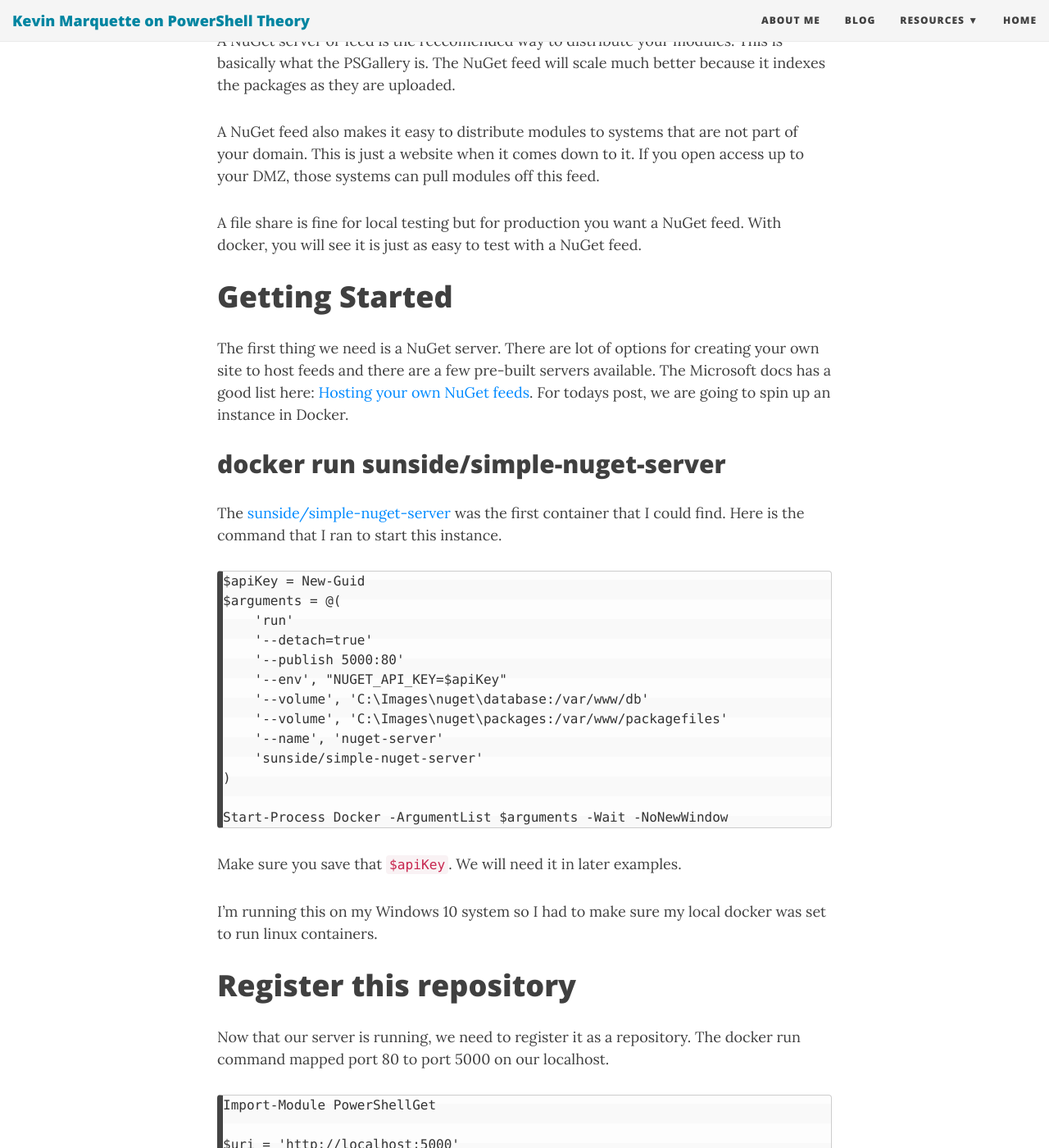
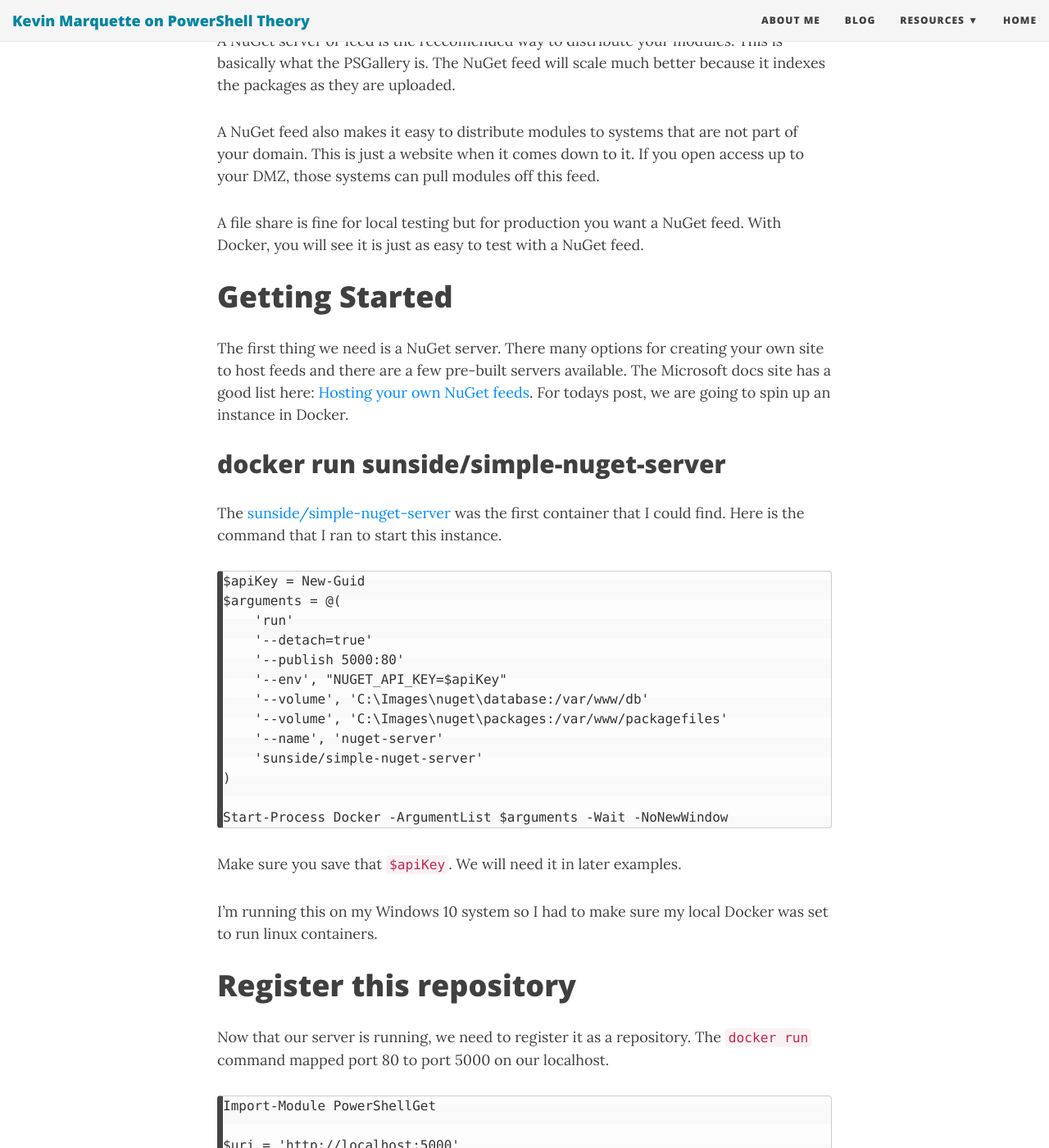
Before and after one commit to KevinMarquette/kevinmarquette.github.io, a Jekyll site: the page built from _posts/2018-03-03-Powershell-Using-a-NuGet-server-for-a-PSRepository.md, in a window 1280 px wide and 1400 px high, scrolled down 720 px. Shown: the whole window at 82% size. Built offline with Jekyll 4.4.1, drawn with Linux system fonts in a browser that asks for light colours; nearby versions of some CDN libraries; some of the changed text lies outside the part shown.

Commit message:
Lee's corrections

```diff
--- a/_posts/2018-03-03-Powershell-Using-a-NuGet-server-for-a-PSRepository.md
+++ b/_posts/2018-03-03-Powershell-Using-a-NuGet-server-for-a-PSRepository.md
@@ -20,11 +20,11 @@ A NuGet server or feed is the reccomended way to distribute your modules. This i
 
 A NuGet feed also makes it easy to distribute modules to systems that are not part of your domain. This is just a website when it comes down to it. If you open access up to your DMZ, those systems can pull modules off this feed.
 
-A file share is fine for local testing but for production you want a NuGet feed. With docker, you will see it is just as easy to test with a NuGet feed.
+A file share is fine for local testing but for production you want a NuGet feed. With Docker, you will see it is just as easy to test with a NuGet feed.
 
 # Getting Started
 
-The first thing we need is a NuGet server. There are lot of options for creating your own site to host feeds and there are a few pre-built servers available. The Microsoft docs has a good list here: [Hosting your own NuGet feeds](https://docs.microsoft.com/en-us/nuget/hosting-packages/overview). For todays post, we are going to spin up an instance in Docker.
+The first thing we need is a NuGet server. There many options for creating your own site to host feeds and there are a few pre-built servers available. The Microsoft docs site has a good list here: [Hosting your own NuGet feeds](https://docs.microsoft.com/en-us/nuget/hosting-packages/overview). For todays post, we are going to spin up an instance in Docker.
 
 
 ## docker run sunside/simple-nuget-server
@@ -47,12 +47,12 @@ The [sunside/simple-nuget-server](https://hub.docker.com/r/sunside/simple-nuget-
 
 Make sure you save that `$apiKey`. We will need it in later examples.
 
-I'm running this on my Windows 10 system so I had to make sure my local docker was set to run linux containers.
+I'm running this on my Windows 10 system so I had to make sure my local Docker was set to run linux containers.
 
 
 # Register this repository
 
-Now that our server is running, we need to register it as a repository. The docker run command mapped port 80 to port 5000 on our localhost.
+Now that our server is running, we need to register it as a repository. The `docker run` command mapped port 80 to port 5000 on our localhost.
 
     Import-Module PowerShellGet
 
@@ -90,4 +90,4 @@ The focus of this article was on Modules, but you can use NuGet to distribute ot
 
 I found that having them in the same feed creates a lot of clutter and makes your feed more confusing. Running `Find-Package` would list your modules. If you called `Install-Package` on a module, it does not install it like `Install-Module` would. Create different feeds for different package types.
 
-This docker container is the simplest NuGet server possible so it only supports the one feed. If you use any of the pre-packaged NuGet servers, then you should have the option to configure more feeds.
+This Docker container is the simplest NuGet server possible so it only supports the one feed. If you use any of the pre-packaged NuGet servers, then you should have the option to configure more feeds.
```
